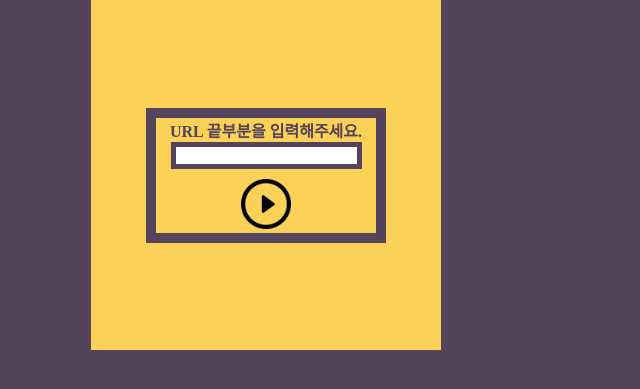
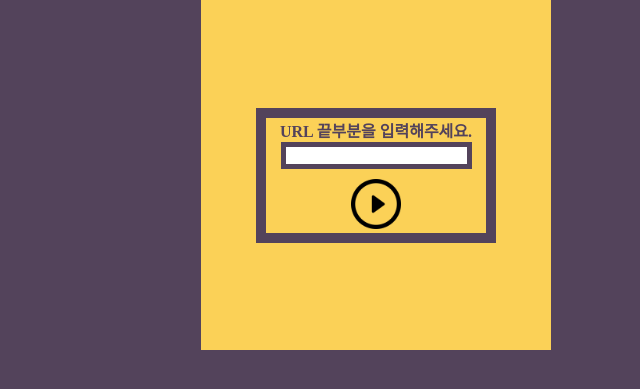
Before and after one commit to black0340/raspi, a Django app: page /urlget/ in a window 1280 px wide. Shown: the top 389 px of the page, without its empty margins (264-904 px from the left). Run offline with Django 3.2, Linux system fonts and the light colour scheme; a user stored in the database is signed in; some web fonts are replaced.

Commit message:
32141412421

```diff
--- a/raspi/live/templates/urlget.html
+++ b/raspi/live/templates/urlget.html
@@ -25,19 +25,14 @@
                 margin-right: auto;
             }
 
-            label {
-                font-family: Spoqa Han Sans Neo;
-                font-weight: bolder;
-                color: #53435B;
-                margin-top: 10px;
-            }
-
             .main-view {
                 display: grid;
                 place-items: center;
                 width: 350px;
                 height: 350px;
                 background-color: #FBD157;
+                margin-left: auto;
+                margin-right: auto;
             }
 
             .play-view {
@@ -49,6 +44,12 @@
                 box-sizing: border-box;
                 margin-left: auto;
                 margin-right: auto;
+            }
+
+            label {
+                font-family: Spoqa Han Sans Neo;
+                font-weight: bolder;
+                color: #53435B;
             }
 
             .type-url {
```
